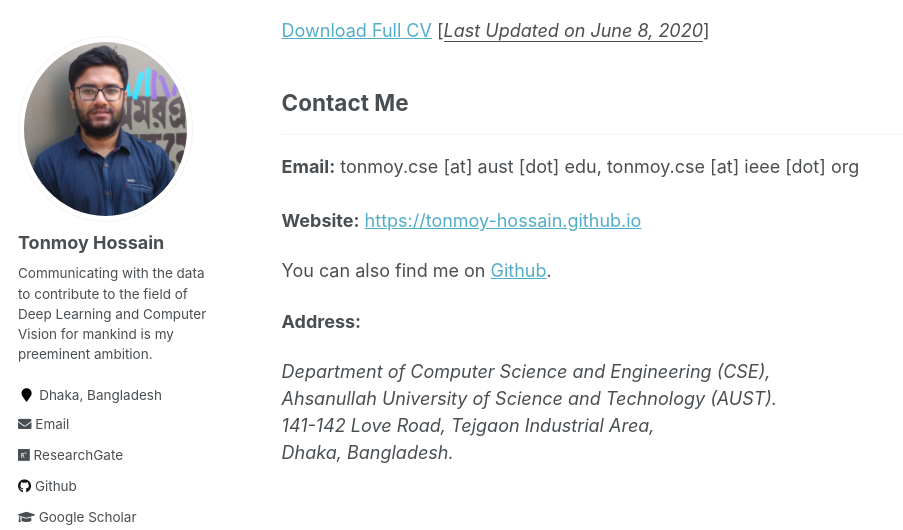
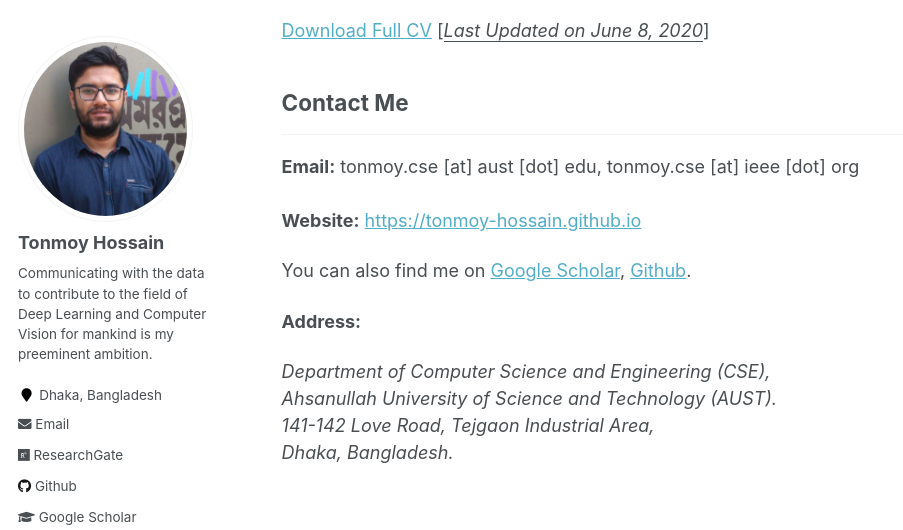
Before and after one commit to shaeekh/shaeekh.github.io, a Jekyll site: the page built from _pages/cv.md, in a window 1280 px wide and 900 px high, scrolled down 718 px, cut to the strip 0-530 px from the top of the window. Shown: the whole strip, without its empty margins (0-903 px from the left). Built offline with Jekyll 4.4.1, drawn with Linux system fonts in a browser that asks for light colours; some web fonts are replaced.

Commit message:
Update cv.md

```diff
--- a/_pages/cv.md
+++ b/_pages/cv.md
@@ -35,7 +35,7 @@ Ahsanullah University of Science and Technology<br />
  <br />
 **Website:** [https://tonmoy-hossain.github.io](https://tonmoy-hossain.github.io/) <br />
 
-You can also find me on [Github](https://github.com/tonmoy-hossain).
+You can also find me on [Google Scholar](https://scholar.google.com/citations?hl=en&user=LxGVl2wAAAAJ), [Github](https://github.com/tonmoy-hossain).
 
 
 **Address:**
```
